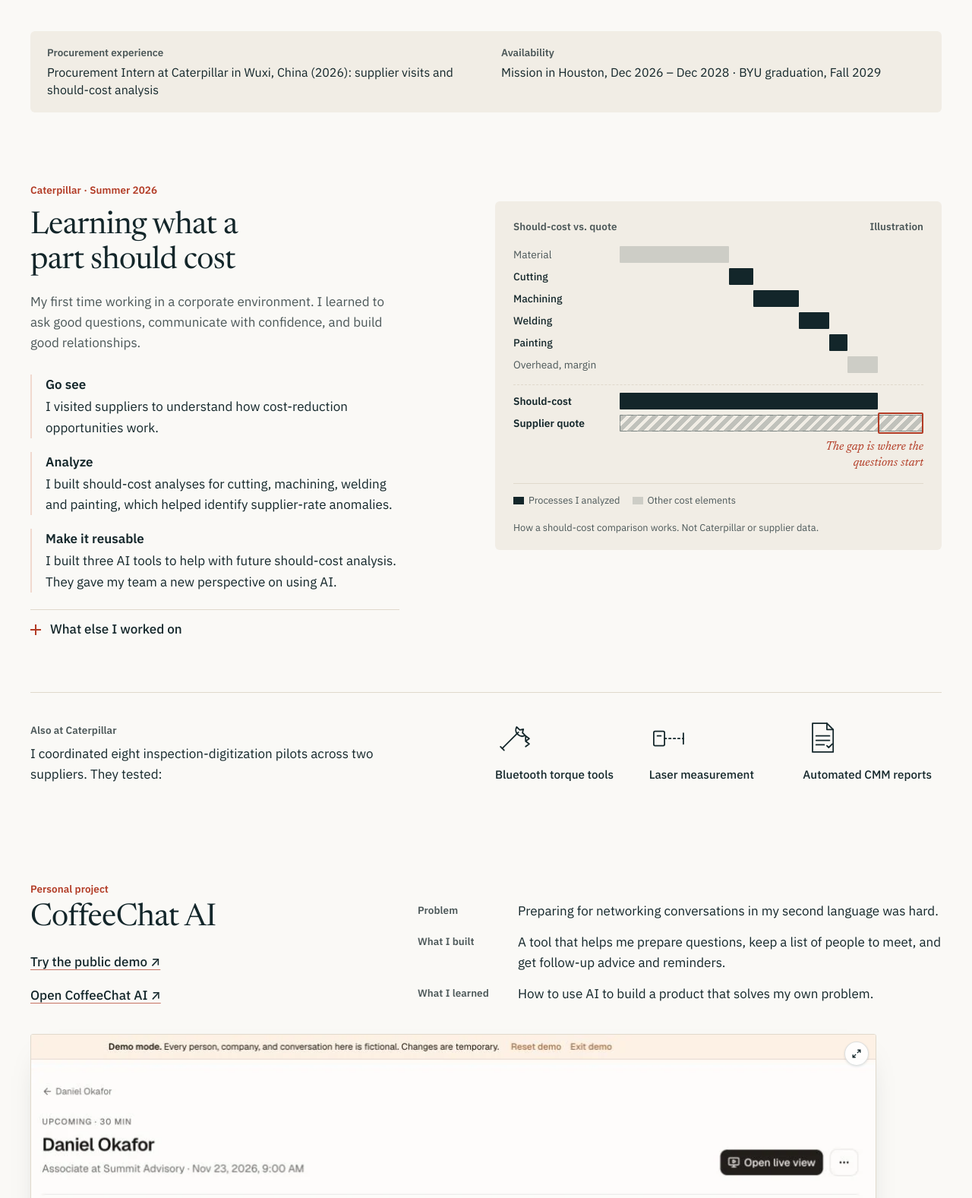
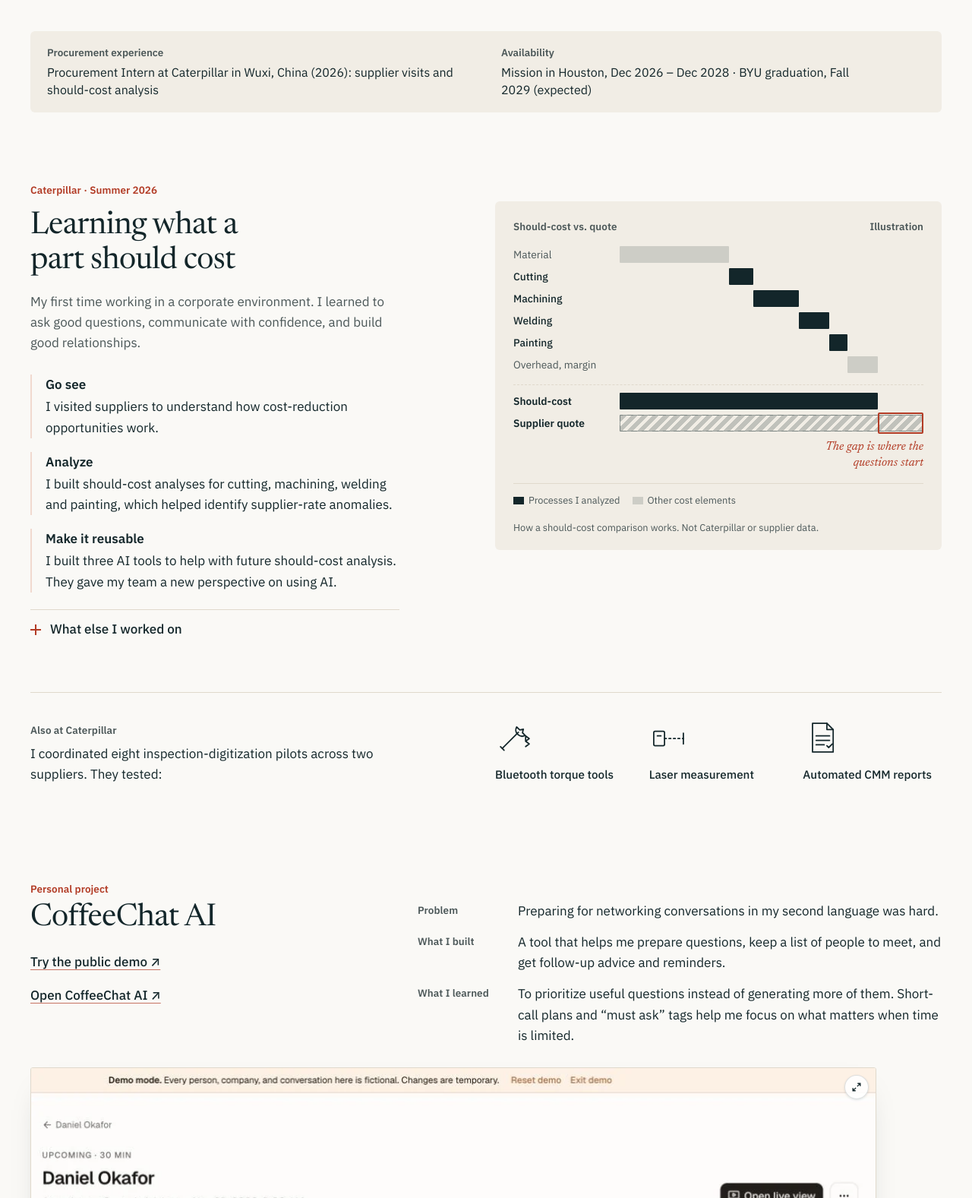
Before and after one commit to TobyZheng12/TOBY.PAGE, a plain HTML site: page prototypes/b/index.html in a window 1280 px wide. Shown: the part 608-2185 px from the top of the page at 76% size. Drawn offline with Linux system fonts and the light colour scheme.

Commit message:
Prototype B: CoffeeChat lesson in Toby's words; keep 'expected' on graduation (local only)
Co-Authored-By: Claude Opus 5.5 <noreply@anthropic.com>
Claude-Session: https://claude.ai/code/session_01Pe4oMUh9FDc1jwmZhwPJxf

```diff
--- a/prototypes/b/index.html
+++ b/prototypes/b/index.html
@@ -45,7 +45,7 @@
       </div>
       <dl class="glance" aria-label="At a glance">
         <div><dt>Procurement experience</dt><dd>Procurement Intern at Caterpillar in Wuxi, China (2026): supplier visits and should-cost analysis</dd></div>
-        <div><dt>Availability</dt><dd>Mission in Houston, Dec 2026 – Dec 2028 · BYU graduation, Fall 2029</dd></div>
+        <div><dt>Availability</dt><dd>Mission in Houston, Dec 2026 – Dec 2028 · BYU graduation, Fall 2029 (expected)</dd></div>
       </dl>
     </div></section>
 <!-- HERO:END -->
@@ -123,7 +123,7 @@
         <dl class="facts project-facts">
           <div><dt class="label">Problem</dt><dd>Preparing for networking conversations in my second language was hard.</dd></div>
           <div><dt class="label">What I built</dt><dd>A tool that helps me prepare questions, keep a list of people to meet, and get follow-up advice and reminders.</dd></div>
-          <div><dt class="label">What I learned</dt><dd>How to use AI to build a product that solves my own problem.</dd></div>
+          <div><dt class="label">What I learned</dt><dd>To prioritize useful questions instead of generating more of them. Short-call plans and “must ask” tags help me focus on what matters when time is limited.</dd></div>
         </dl>
         <figure class="shot shot-main">
           <a class="zoom" href="../img/coffeechat-plan-full.webp" data-w="1455" data-h="721" data-caption="CoffeeChat AI public demo: full conversation-plan screen. Fictional demo data." aria-label="Enlarge screenshot: CoffeeChat AI conversation plan (fictional demo data)">
--- a/prototypes/b/review.js
+++ b/prototypes/b/review.js
@@ -21,7 +21,6 @@
     [11, 'Outside work, I like trying new sports, traveling, and learning cultures through their food.', 'From your current site.'],
     [11, 'I speak Mandarin and English, and I’m learning Spanish.', 'Languages moved from the opening. Mandarin and Spanish confirmed.'],
     [13, 'supplier visits and should-cost analysis', 'Opening summary of Caterpillar: supplier visits confirmed; should-cost analysis is from your résumé.'],
-    [14, 'How to use AI to build a product that solves my own problem.', 'Awaiting one concrete design decision or lesson from you.'],
   ];
   const BOUNDARIES = [
     '$550K+ omitted until scope is confirmed (identified, validated or realized; one-time or annual; your share).',
```
Also changed, not shown: prototypes/b/hero-alt.html (+1 -1 lines), prototypes/b/opening-alt.html (+2 -2 lines), prototypes/b/review.html (+2 -2 lines), 1 other file.
